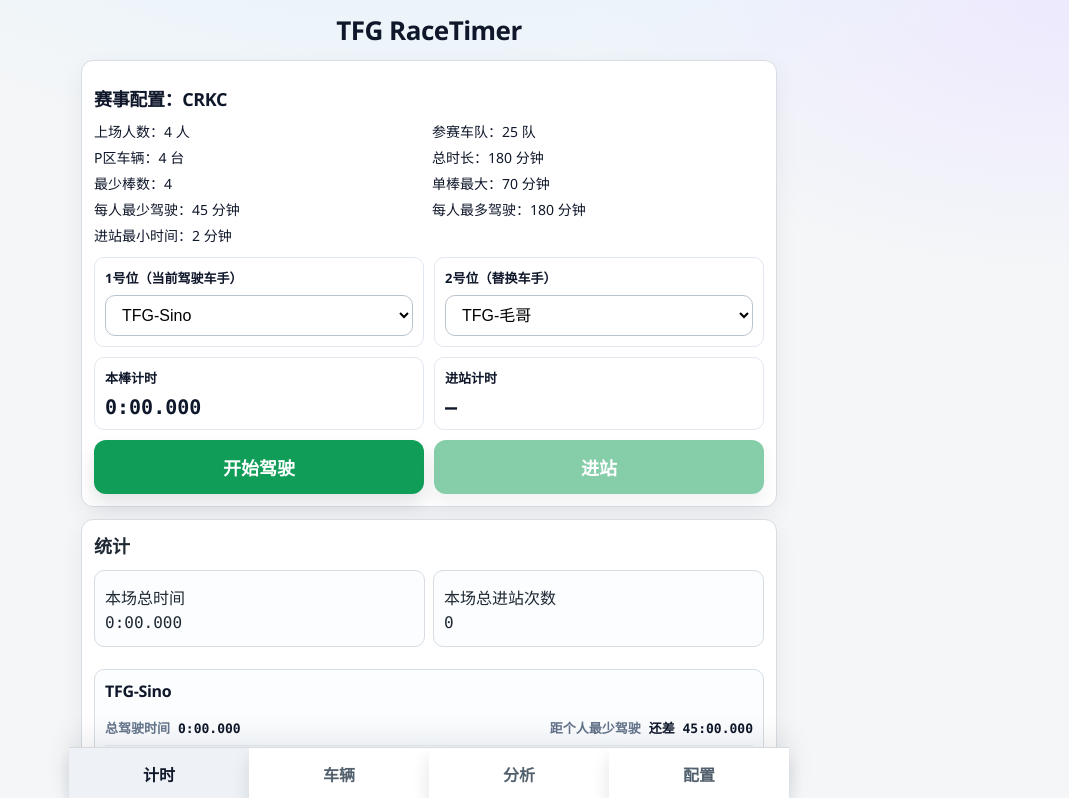
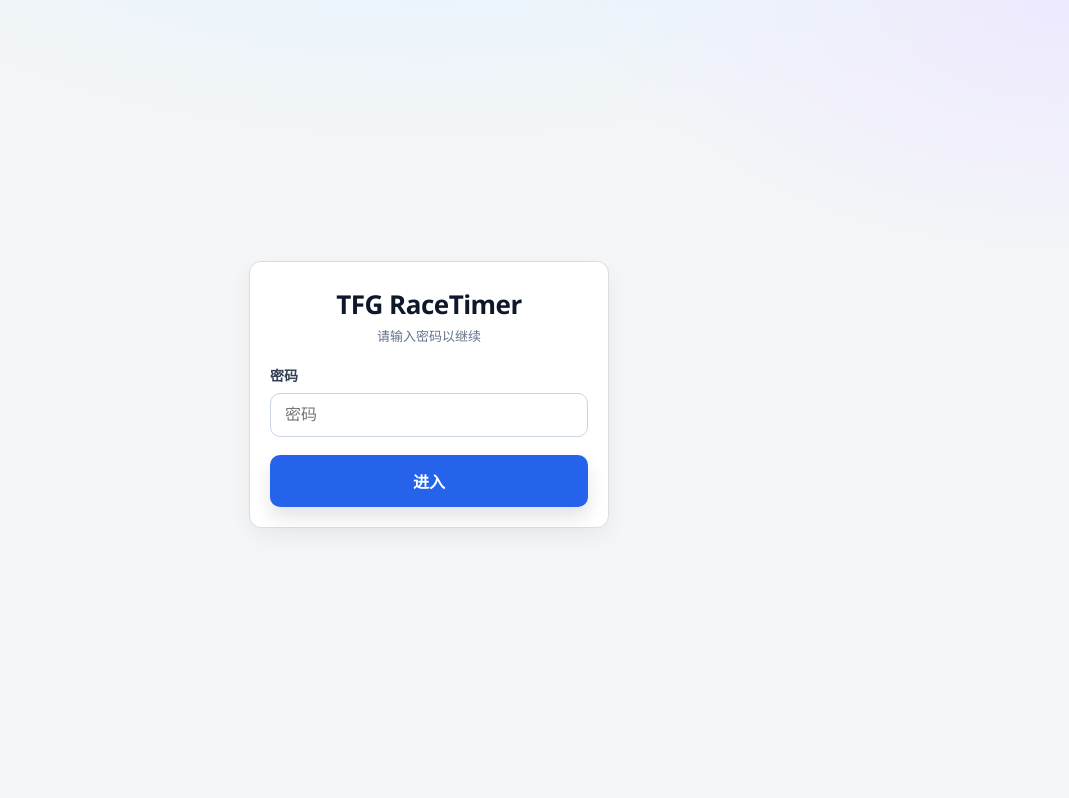
Before and after one commit to Wenuan7/racetimer, a React (Vite) app: page / in a window 1280 px wide. Shown: the top 798 px of the page, without its empty margins (211-1280 px from the left). Built offline with nearby package versions, Linux system fonts and the light colour scheme.

Commit message:
加入登录模块

```diff
--- /dev/null
+++ b/src/LoginGate.tsx
@@ -0,0 +1,61 @@
+import { type FormEvent, type ReactNode, useState } from 'react'
+import { APP_ACCESS_PASSWORD, readAuthSession, writeAuthSession } from './auth'
+
+type LoginGateProps = {
+  children: ReactNode
+}
+
+export default function LoginGate({ children }: LoginGateProps) {
+  const [unlocked, setUnlocked] = useState(readAuthSession)
+  const [password, setPassword] = useState('')
+  const [showError, setShowError] = useState(false)
+
+  if (unlocked) {
+    return <>{children}</>
+  }
+
+  const handleSubmit = (e: FormEvent) => {
+    e.preventDefault()
+    if (password === APP_ACCESS_PASSWORD) {
+      writeAuthSession()
+      setShowError(false)
+      setUnlocked(true)
+      setPassword('')
+    } else {
+      setShowError(true)
+      setPassword('')
+    }
+  }
+
+  return (
+    <div className="app-shell login-gate-shell">
+      <div className="login-gate-card card">
+        <div className="manage-brand login-gate-brand">
+          <h1 className="brand-title">TFG RaceTimer</h1>
+          <p className="brand-sub">请输入密码以继续</p>
+        </div>
+        <form className="login-gate-form" onSubmit={handleSubmit}>
+          <label className="login-gate-label">
+            密码
+            <input
+              className="login-gate-input"
+              type="password"
+              name="password"
+              autoComplete="current-password"
+              value={password}
+              onChange={(ev) => {
+                setPassword(ev.target.value)
+                setShowError(false)
+              }}
+              placeholder="密码"
+            />
+          </label>
+          {showError ? <p className="login-gate-error">密码错误</p> : null}
+          <button type="submit" className="btn-primary login-gate-submit">
+            进入
+          </button>
+        </form>
+      </div>
+    </div>
+  )
+}
--- a/src/StrategyAnalysis.tsx
+++ b/src/StrategyAnalysis.tsx
@@ -237,19 +237,6 @@ export default function StrategyAnalysis({ minStints, minPitTimeMinutes }: Strat
     <div className="strategy-root">
       <section className="card strategy-input-card">
         <h2>数据分析</h2>
-        <p className="hint">
-          <strong>时间输入（比赛剩余、圈速）</strong>：仅输入数字，<strong>6 位</strong> = 1 位分 + 2 位秒 + 3 位毫秒，例如 <code className="mono">121343</code> →{' '}
-          <span className="mono">1:21.343</span>；<strong>7 位</strong> = 2 位分 + 2 位秒 + 3 位毫秒，例如 <code className="mono">1148911</code> →{' '}
-          <span className="mono">11:48.911</span>。秒为 00–59。未满 6 位或格式无效时，比赛剩余时间按 0 处理；添加圈速须解析成功。
-        </p>
-        <p className="hint">
-          只有<strong>填写完整</strong>的队伍会出现在下方对比表：<strong>当前圈数</strong>、<strong>进站次数</strong>、<strong>至少一条圈速</strong>必填；队伍
-          B/C/D 另需填写<strong>队名</strong>。须先完整填写<strong>本队 A</strong>，表格才会显示。排序为当前圈数从高到低。<strong>最少进站次数</strong>=
-          max(0, 最低棒数 − 1)；<strong>剩余进站次数</strong>= max(0, 最少进站次数 − 已进站次数)；剩余进站用时 = 剩余进站次数 × 最小进站时长。
-        </p>
-        <p className="hint">
-          当前赛事最少进站次数（用于本页）：<strong>{minRequiredPitStops(minStints)}</strong>（最低棒数 {minStints} − 1）
-        </p>
 
         <label className="strategy-field strategy-race-rem">
           比赛剩余时间（6 或 7 位数字）
@@ -330,11 +317,6 @@ export default function StrategyAnalysis({ minStints, minPitTimeMinutes }: Strat
 
       <section className="card strategy-result-card">
         <h3>对比结果</h3>
-        <p className="hint">
-          <strong>圈数差</strong>：当前圈数 − <strong>本队（A）当前圈数</strong>（可负）。<strong>进站追赶时间</strong>：（该队剩余进站次数 −
-          本队剩余进站次数）× 最小进站时间（可为负，按负时间显示）。<strong>进站追赶圈数</strong>：进站追赶时间 ÷ 本队平均圈速（可负）。<strong>理论最终圈数</strong>：当前圈数
-          + max(0, 剩余赛时 − 该队剩余进站次数 × 最小进站时间) ÷ 该队平均圈速。<strong>追赶需均圈</strong>：本队行始终为「—」。本队理论最终圈<strong>低于</strong>对方时，在<strong>对方行</strong>显示本队为追平该队理论最终圈所需的均圈；本队<strong>领先或持平</strong>于该队时，在<strong>对方行</strong>显示该队为追平本队理论最终圈所需的均圈（显示为 M:SS.mmm /圈）。各列公式见项目根目录 <code className="mono">数据分析公式.txt</code>。
-        </p>
         {gateMessage && <div className="strategy-warn">{gateMessage}</div>}
         {errors.length > 0 && (
           <div className="strategy-warn">
--- /dev/null
+++ b/src/auth.ts
@@ -0,0 +1,19 @@
+export const APP_AUTH_SESSION_KEY = 'kart-endurance-mvp-auth'
+
+export const APP_ACCESS_PASSWORD = 'tfgnb'
+
+export function readAuthSession(): boolean {
+  try {
+    return sessionStorage.getItem(APP_AUTH_SESSION_KEY) === '1'
+  } catch {
+    return false
+  }
+}
+
+export function writeAuthSession(): void {
+  try {
+    sessionStorage.setItem(APP_AUTH_SESSION_KEY, '1')
+  } catch {
+    /* ignore */
+  }
+}
--- a/src/index.css
+++ b/src/index.css
@@ -1044,3 +1044,62 @@ button:disabled {
   color: #0f172a;
   white-space: nowrap;
 }
+
+.login-gate-shell {
+  justify-content: center;
+  align-items: center;
+  padding: 24px 16px;
+}
+
+.login-gate-card {
+  width: 100%;
+  max-width: 360px;
+  padding: 24px 20px 20px;
+}
+
+.login-gate-brand {
+  margin-bottom: 20px;
+}
+
+.login-gate-form {
+  display: grid;
+  gap: 14px;
+}
+
+.login-gate-label {
+  display: grid;
+  gap: 8px;
+  font-size: 14px;
+  font-weight: 600;
+  color: #334155;
+}
+
+.login-gate-input {
+  width: 100%;
+  padding: 12px 14px;
+  font-size: 16px;
+  border: 1px solid #cbd5e1;
+  border-radius: 10px;
+  background: #fff;
+  color: #0f172a;
+}
+
+.login-gate-input:focus {
+  outline: none;
+  border-color: #2563eb;
+  box-shadow: 0 0 0 3px rgba(37, 99, 235, 0.2);
+}
+
+.login-gate-error {
+  margin: -4px 0 0;
+  font-size: 13px;
+  color: #b91c1c;
+}
+
+.login-gate-submit {
+  width: 100%;
+  margin-top: 4px;
+  padding: 14px;
+  font-size: 16px;
+  font-weight: 700;
+}
--- a/src/main.tsx
+++ b/src/main.tsx
@@ -3,6 +3,7 @@ import { createRoot } from 'react-dom/client'
 import './index.css'
 import App from './App.tsx'
 import { ErrorBoundary } from './ErrorBoundary.tsx'
+import LoginGate from './LoginGate.tsx'
 
 const el = document.getElementById('root')
 if (!el) {
@@ -12,7 +13,9 @@ if (!el) {
 createRoot(el).render(
   <StrictMode>
     <ErrorBoundary>
-      <App />
+      <LoginGate>
+        <App />
+      </LoginGate>
     </ErrorBoundary>
   </StrictMode>,
 )
```
Also changed, not shown: 数据分析公式.txt.
